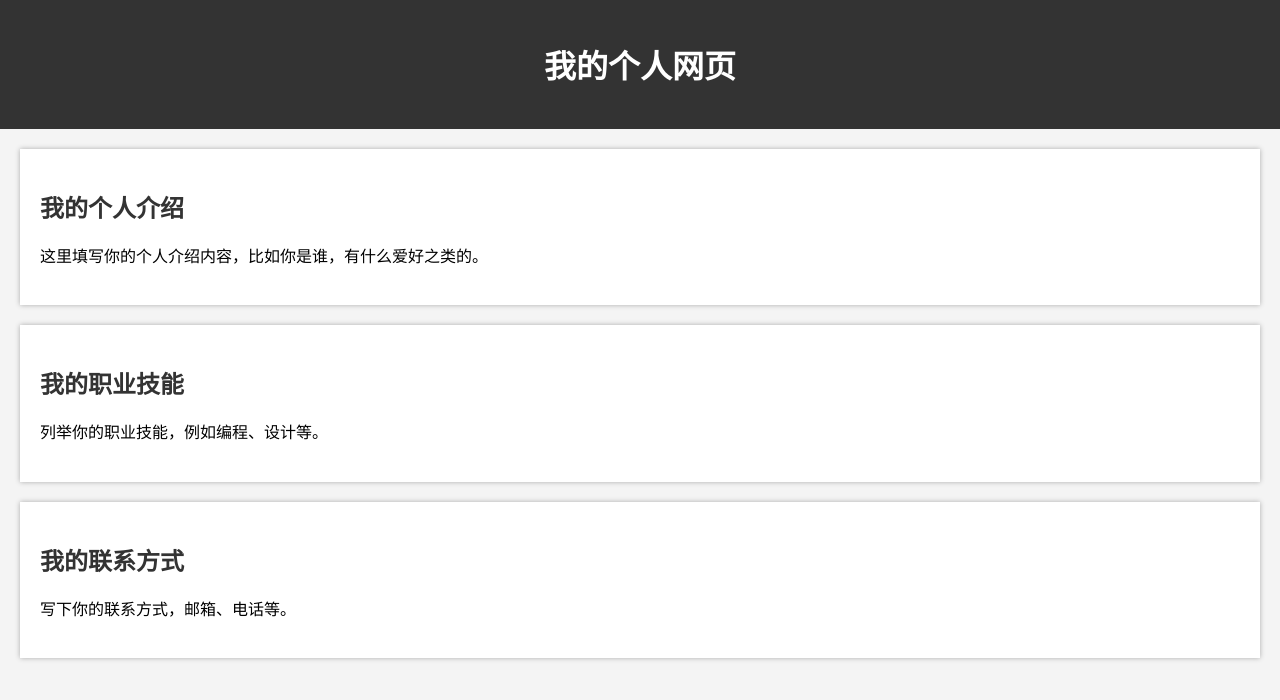
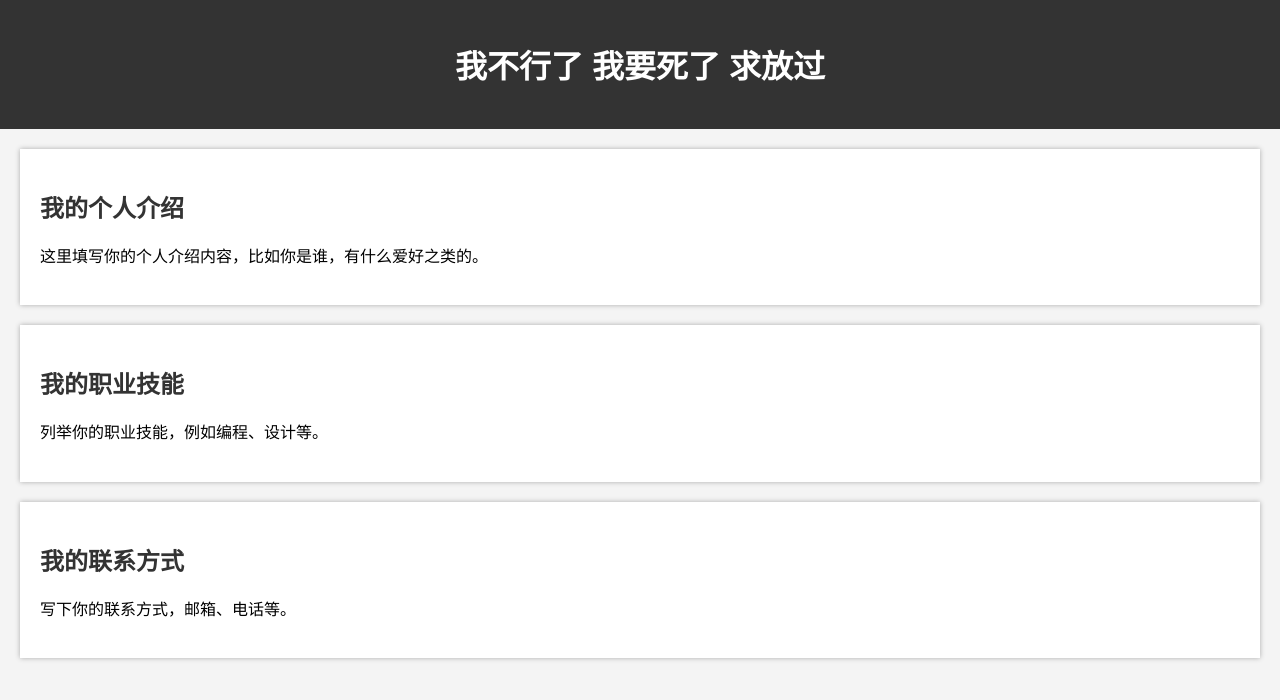
Before and after one commit to maoxian112/maomao, a plain HTML site: page index.html in a window 1280 px wide. Drawn offline with Linux system fonts and the light colour scheme.

Commit message:
Update index.html

```diff
--- a/index.html
+++ b/index.html
@@ -33,7 +33,9 @@
 </head>
 <body>
     <header>
-        <h1>我的个人网页</h1>
+        <h1>我不行了
+            我要死了
+            求放过</h1>
     </header>
     <section>
         <h2>我的个人介绍</h2>
```
